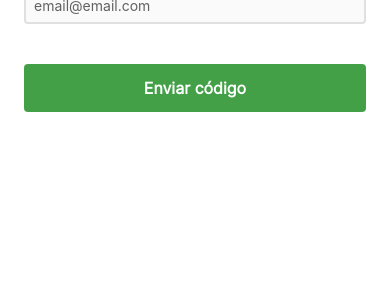
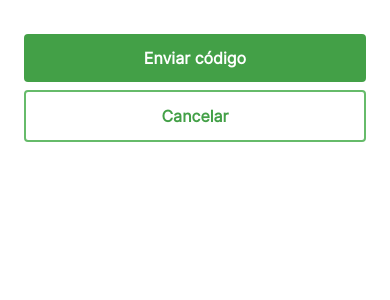
Before and after one commit to ajsaraujo/my-health-app, a React Native app: screen /ResetPassword in a window 390 px wide. Shown: the top 300 px of the page. Built offline with nearby package versions, Linux system fonts and the light colour scheme.

Commit message:
Adicionar botão de cancelar à primeira tela da redefinição de senha

```diff
--- a/src/modules/reset-password/pages/InsertEmail.tsx
+++ b/src/modules/reset-password/pages/InsertEmail.tsx
@@ -1,4 +1,9 @@
-import { PrimaryButton, StyledText, TextBox } from '@shared/ui/components'
+import {
+  PrimaryButton,
+  SecondaryButton,
+  StyledText,
+  TextBox,
+} from '@shared/ui/components'
 import { View, StyleSheet } from 'react-native'
 import { globalStyles } from '@shared/ui/globalStyles'
 import { useState } from 'react'
@@ -37,6 +42,10 @@ export function InsertEmail(props: InsertEmailProps) {
     }
   }
 
+  async function cancel() {
+    props.navigation.pop()
+  }
+
   return (
     <View style={styles.container}>
       <StyledText style={styles.labelText}>
@@ -51,7 +60,10 @@ export function InsertEmail(props: InsertEmailProps) {
         onChangeText={setEmail}
       ></TextBox>
 
-      <PrimaryButton onPress={sendCode}>Enviar código</PrimaryButton>
+      <PrimaryButton onPress={sendCode} style={globalStyles.marginBottom1}>
+        Enviar código
+      </PrimaryButton>
+      <SecondaryButton onPress={cancel}>Cancelar</SecondaryButton>
 
       <ErrorMessage text={errorMessage}></ErrorMessage>
     </View>
```
